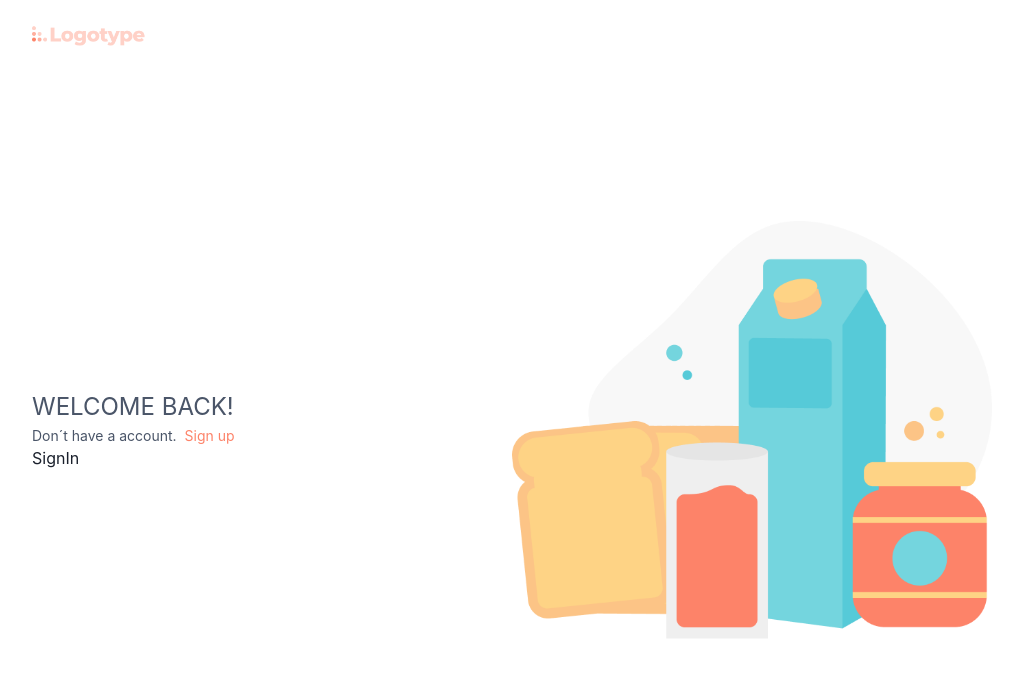
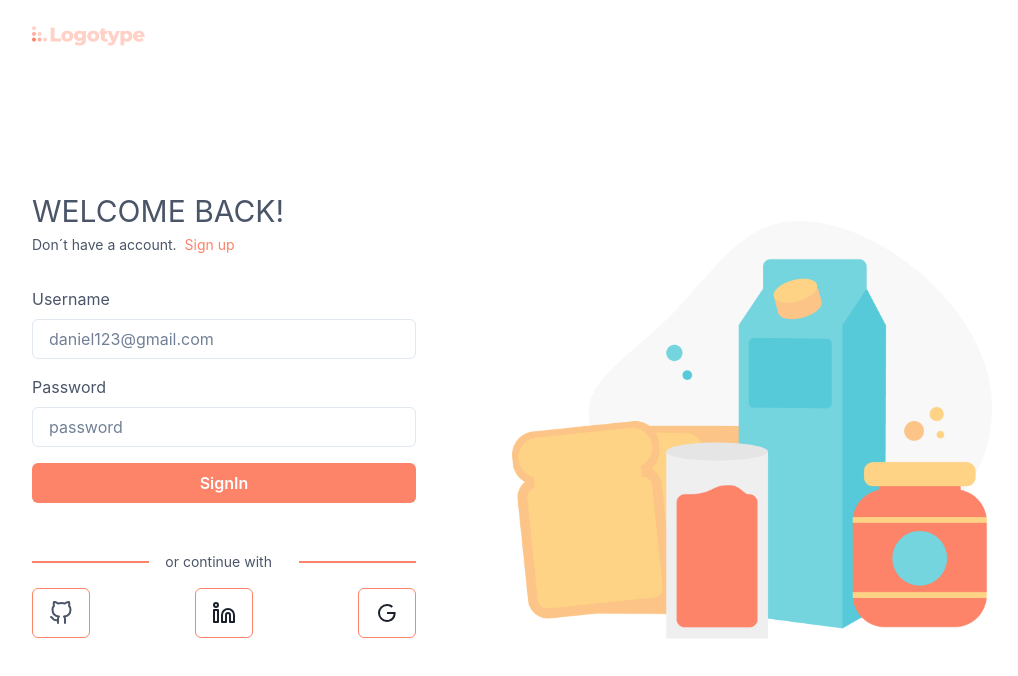
Before and after one commit to Lopez089/practical_React_App, a React (Vite) app: page /signIn in a window 1280 px wide. Shown: the top 676 px of the page, without its empty margins (128-1146 px from the left). Built offline with nearby package versions, Linux system fonts and the light colour scheme.

Commit message:
page singin

```diff
--- a/package.json
+++ b/package.json
@@ -19,6 +19,7 @@
     "framer-motion": "^7.3.6",
     "react": "18.2.0",
     "react-dom": "18.2.0",
+    "react-icons": "^4.4.0",
     "react-router-dom": "6.4.0"
   },
   "devDependencies": {
--- a/src/components/formSignIn/formSignIn.tsx
+++ b/src/components/formSignIn/formSignIn.tsx
@@ -1,9 +1,99 @@
 import React from 'react'
+import { Box, Input, Button, Text } from '@chakra-ui/react'
+import { FiGithub, FiLinkedin } from 'react-icons/fi'
+import { RiGoogleLine } from 'react-icons/ri'
+import { IconContext } from 'react-icons'
 
 export const FormSingIn = () => {
   return (
-    <section role='form-signIn'>
-      <p>SignIn</p>
-    </section>
+    <Box
+      as='section'
+      role='form-signIn'
+      p='2rem 6rem 2rem 0'
+      color='gray.600'
+    >
+      <Box
+        as='form'
+        action=""
+        display='grid'
+        gap='1rem'
+      >
+        <Box display='grid' gap='.5rem'>
+          <label htmlFor="username-input">Username</label>
+          <Input
+            id="username-input"
+            type="text"
+            name="username"
+            placeholder="daniel123@gmail.com"
+            focusBorderColor='#FD8369'
+          />
+        </Box>
+        <Box display='grid' gap='.5rem'>
+          <label htmlFor='password-input'>Password</label>
+          <Input
+            id='password-input'
+            type="password"
+            name="password"
+            placeholder="password"
+            focusBorderColor='#FD8369'
+          />
+        </Box>
+        <Button
+          bg='#FD8369'
+          color='white'
+          _hover={{ bg: '#e36346' }}
+        >
+          SignIn
+        </Button>
+        <Box
+          display='grid'
+          gridTemplateColumns='1fr 1fr 1fr'
+          alignItems='center'
+          gap='1rem'
+          mt='2rem'
+        >
+          <Box as='hr' border='.5px  solid #FD8369' />
+          <Text fontSize='sm'>or continue with</Text>
+          <Box as='hr' border='.5px  solid #FD8369' />
+        </Box>
+        <Box
+          display='flex'
+          justifyContent='space-between'
+        >
+
+          <Button
+            border='.5px  solid #FD8369'
+            bg='none'
+            _hover={{ bg: '#fdf5f4' }}
+            py='1.5rem'
+          >
+            <IconContext.Provider value={{ color: '#4A5567', size: '1.5rem' }}>
+              <FiGithub />
+            </IconContext.Provider>
+          </Button>
+          <Button
+            border='.5px  solid #FD8369'
+            bg='none'
+            _hover={{ bg: '#fdf5f4' }}
+            py='1.5rem'
+          >
+            <IconContext.Provider value={{ color: '', size: '1.5rem' }}>
+              <FiLinkedin />
+            </IconContext.Provider>
+          </Button>
+          <Button
+            border='.5px  solid #FD8369'
+            bg='none'
+            _hover={{ bg: '#fdf5f4' }}
+            py='1.5rem'
+          >
+            <IconContext.Provider value={{ color: '', size: '1.5rem' }}>
+              <RiGoogleLine />
+            </IconContext.Provider>
+          </Button>
+
+        </Box>
+      </Box>
+    </ Box >
   )
 }
--- a/src/pages/signIn/signIn.tsx
+++ b/src/pages/signIn/signIn.tsx
@@ -42,7 +42,7 @@ export const SignIn = () => {
         <LayoutAuth
           img={<Image src={imgHead} alt="imgHead" />}
         >
-          <Text color='gray.600' fontSize='2xl'>WELCOME BACK!</Text>
+          <Text color='gray.600' fontSize='3xl'>WELCOME BACK!</Text>
           <Flex>
             <Text
               fontSize='sm'
```
Also changed, not shown: 2 other files (tests, documents, lock files or other folders).
